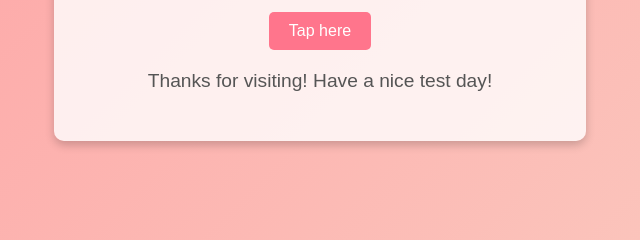
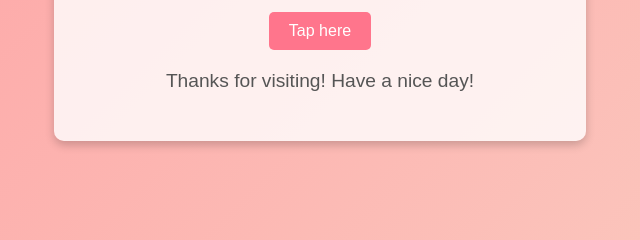
Before and after one commit to ssibbya/my-static-website, a plain HTML site: page index.html in a window 1280 px wide. Both pictures are taken after a click on the button "Tap here". Shown: the part 399-639 px from the top of the page, 320-960 px from the left. Drawn offline with Linux system fonts and the light colour scheme.

Commit message:
Update index.html

```diff
--- a/index.html
+++ b/index.html
@@ -54,7 +54,7 @@
     </div>
     <script>
         function showMessage() {
-            document.getElementById('message').innerText = "Thanks for visiting! Have a nice test day!";
+            document.getElementById('message').innerText = "Thanks for visiting! Have a nice day!";
         }
     </script>
 </body>
```
